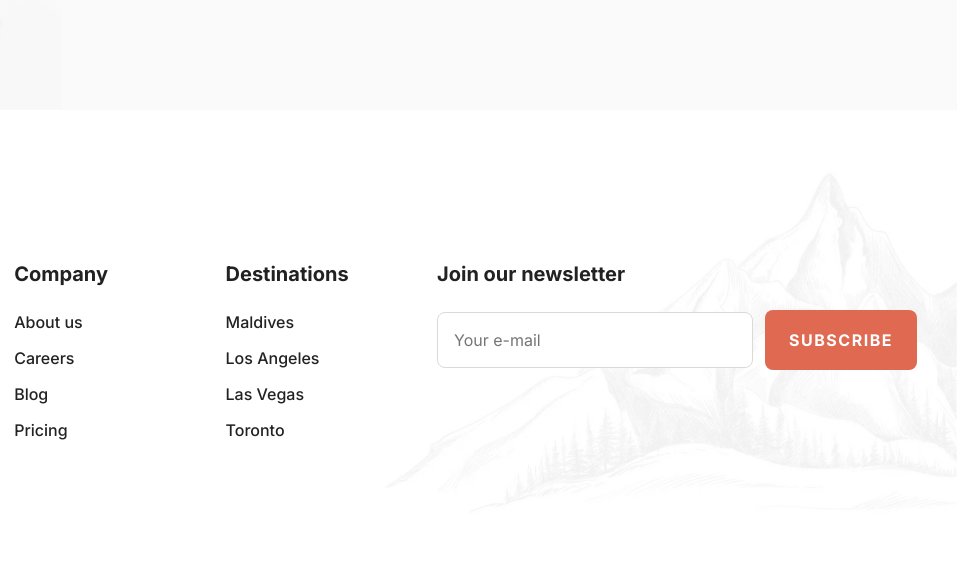
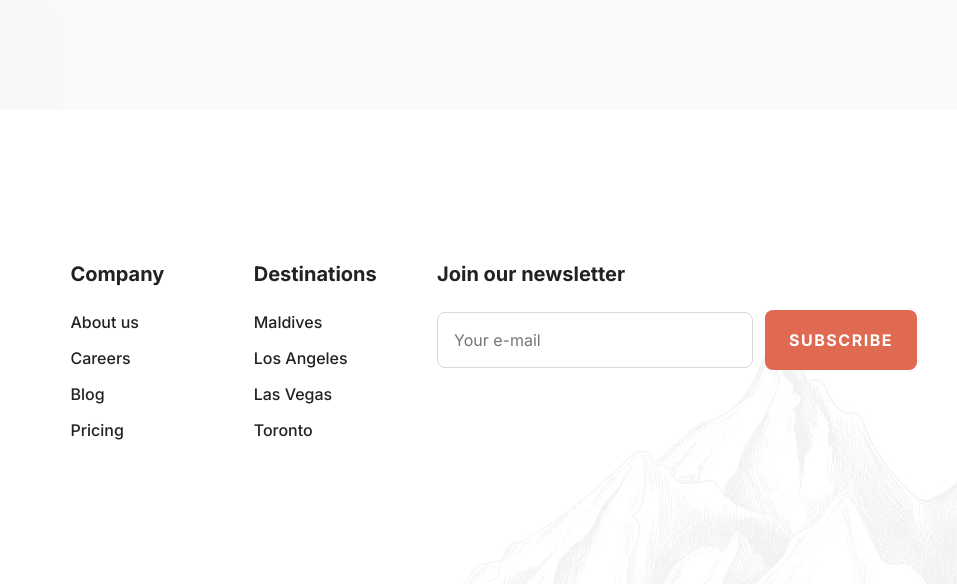
Before and after one commit to Katkulator/travel-page-zadatak, a website built with Vite: page index.html in a window 1280 px wide. Shown: the part 5062-5646 px from the top of the page, 323-1280 px from the left. Before the commit the page ends 5600 px from the top, so only its background shows below. Built offline with nearby package versions, Linux system fonts and the light colour scheme.

Commit message:
refactor: adjust footer layout and styles for improved spacing, responsiveness, and readability

```diff
--- a/styles/base/reset.css
+++ b/styles/base/reset.css
@@ -6,7 +6,6 @@
 
 html {
     scroll-behavior: smooth;
-    scrollbar-width: none;
 }
 
 body {
--- a/styles/sections/footer.css
+++ b/styles/sections/footer.css
@@ -1,5 +1,6 @@
 .footer {
     position: relative;
+    min-height: 600px;
     padding: 152px 0 96px;
     overflow: hidden;
 }
@@ -7,9 +8,8 @@
 .footer__bg {
     position: absolute;
     right: 0;
-    top: 36px;
-    width: min(788px, 45vw);
-    height: auto;
+    bottom: -150px;
+    width: 788px;
     mix-blend-mode: multiply;
     pointer-events: none;
     opacity: 0.7;
@@ -17,6 +17,7 @@
 }
 
 .footer__bg img {
+    display: block;
     width: 100%;
     height: auto;
     object-fit: cover;
@@ -26,7 +27,7 @@
     position: relative;
     z-index: 2;
     display: grid;
-    grid-template-columns: 1.2fr 0.8fr 0.8fr 1.2fr;
+    grid-template-columns: 1.75fr 0.8fr 0.8fr 1.2fr;
     gap: 40px;
     align-items: start;
 }
@@ -146,7 +147,7 @@
 
 @media (max-width: 479px) {
     .footer__bg {
-        width: 90vw;
+        width: 788px;
     }
 
     .footer__title {
```
